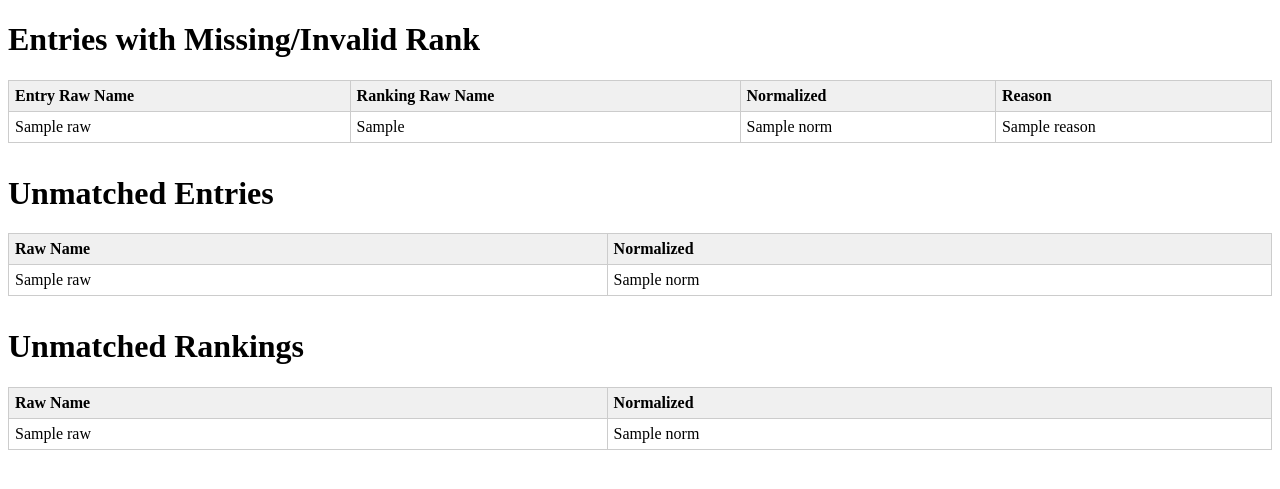
After one commit to JohnNita83/tennis_ranking_app, a Flask app: template templates/entries_debug.html in a window 1280 px wide. The commit adds this page. Shown: the top 489 px of the page. Run offline with Flask 3, Linux system fonts and the light colour scheme; the template is opened without the code that fills it: most values are stand-ins (such as "Sample title", 1, 10 or a date in 2020).

Commit message:
Update entry import for matching capitalization and special characters

```diff
--- a/app.py
+++ b/app.py
@@ -6,12 +6,19 @@ from datetime import datetime, date, timedelta
 from tournament_fetcher import fetch_tournament_details
 from ranking_fetcher import fetch_category_for_week
 import pandas as pd
-from flask import Flask, render_template, request, redirect, url_for, flash
+from flask import Flask, render_template, request, redirect, url_for, flash, jsonify
 import requests
 from bs4 import BeautifulSoup
 import unicodedata
 import re
 import numpy as np
+from services.entries import load_entries
+from services.rankings import load_rankings
+from services.match import match_entries_to_rankings
+from utils.names import normalize_name
+from services.match import debug_matches
+from rapidfuzz import process
+
 
 COOKIE_FILE = Path(__file__).with_name("cookie.txt")
 
@@ -44,6 +51,9 @@ POINT_COLUMNS = [
 
 app = Flask(__name__)
 app.secret_key = "IWA@1StJohns"
+app.config['TEMPLATES_AUTO_RELOAD'] = True
+app.config['ENV'] = 'development'
+app.config['DEBUG'] = True
 
 @app.route("/health")
 def health():
@@ -465,8 +475,8 @@ def clean_seed(seed) -> str:
     return str(seed).strip()
 
 def sort_entries(df):
-    # Normalize draw column
-    df["draw_lower"] = df["draw"].str.lower()
+    # Normalize Draw column (capital D)
+    df["draw_lower"] = df["Draw"].astype(str).str.lower()
 
     # Assign priority
     df["draw_priority"] = np.select(
@@ -487,18 +497,14 @@ def sort_entries(df):
     df["reserve_num"] = df["draw_lower"].str.extract(r"(\d+)").astype(float)
     df["reserve_num"] = df["reserve_num"].fillna(9999)
 
-    # Custom sort logic:
-    # - maindraw → by rank
-    # - qualification → by rank
-    # - reserve → by reserve_num then text (ignore rank)
-    # - exclude → just priority, no further sort
+    # Custom sort logic
     df_sorted = df.sort_values(
         by=["draw_priority", "reserve_num", "draw_lower", "rank"],
-        ascending=[True, True, True, True],
-        key=lambda col: col if col.name != "rank" else col  # rank only matters for maindraw/qualification
+        ascending=[True, True, True, True]
     )
 
     return df_sorted.drop(columns=["draw_lower", "draw_priority", "reserve_num"])
+
 
 
 def format_display_name(s: str) -> str:
@@ -519,23 +525,14 @@ def format_display_name(s: str) -> str:
     tokens = s.split()
     return " ".join(cap_token(t) for t in tokens if t)
 
-def normalize_name_key(s: str) -> str:
-    if not isinstance(s, str):
-        return ""
-    s = unicodedata.normalize("NFKD", s)
-    s = "".join(ch for ch in s if not unicodedata.combining(ch))
-    # Replace all apostrophe variants with ASCII '
-    for bad in ["’", "‘", "`", "´", "ʼ", "\u2019", "\u2018", "\u02BC"]:
-        s = s.replace(bad, "'")
-    s = s.lower()
-    s = re.sub(r"\s+", " ", s).strip()
-    if "," in s:
-        parts = [p.strip() for p in s.split(",")]
-        if len(parts) == 2:
-            return parts[1] + " " + parts[0]
-    return s
 
-
+if app.config["ENV"] == "development":
+    @app.after_request
+    def add_header(response):
+        response.headers["Cache-Control"] = "no-store, no-cache, must-revalidate, max-age=0"
+        response.headers["Pragma"] = "no-cache"
+        response.headers["Expires"] = "0"
+        return response
 @app.route("/")
 def home():
     updated = request.args.get("updated") == "1"
@@ -641,8 +638,6 @@ def rankings():
         updated_at=updated_at,
         q=q,  # pass search term to template
     )
-
-
 
 
 @app.route("/database", methods=["GET", "POST"])
@@ -895,6 +890,109 @@ def delete_tournament(row_id):
     conn.close()
     return redirect(url_for("tournaments", player=player_name, age_group=age_group))
 
+from services.entries import load_entries
+
+@app.route("/entries_debug")
+def entries_debug():
+    try:
+        tournament_id = request.args.get("tournament_id")
+        event_id = request.args.get("event_id", type=int)
+
+        # Fetch the event page
+        url = f"https://ti.tournamentsoftware.com/sport/event.aspx?id={tournament_id}&event={event_id}"
+        headers = {"User-Agent": "Mozilla/5.0", "Cookie": load_cookie()}
+        resp = requests.get(url, headers=headers)
+        resp.raise_for_status()
+
+        # Parse entries table
+        tables = pd.read_html(resp.text)
+        entries_df = tables[1].copy()
+        entries_df = entries_df.rename(columns={"Player": "player"})
+        entries_df["player_norm"] = entries_df["player"].apply(normalize_name)
+
+        # Load rankings
+        rankings_df = load_rankings().copy()
+        rankings_df.columns = [c.strip().lower().replace(" ", "_") for c in rankings_df.columns]
+        rankings_df["player_norm"] = rankings_df["player"].astype(str).apply(normalize_name)
+
+        # Merge entries with rankings on normalized name
+        merged_df = entries_df.merge(rankings_df, on="player_norm", how="left")
+
+        # 1. Unmatched entries
+        unmatched_entries = []
+        for key in set(entries_df["player_norm"]) - set(rankings_df["player_norm"]):
+            raw = entries_df.loc[entries_df["player_norm"] == key, "player"].tolist()
+            unmatched_entries.append({"raw": raw, "norm": key})
+
+        # 2. Unmatched rankings
+        unmatched_rankings = []
+        for key in set(rankings_df["player_norm"]) - set(entries_df["player_norm"]):
+            raw = rankings_df.loc[rankings_df["player_norm"] == key, "player"].tolist()
+            unmatched_rankings.append({"raw": raw, "norm": key})
+
+        # 3. Invalid rank entries (matched but rank is NaN/blank)
+        invalid_rank_entries = []
+        for _, row in merged_df.iterrows():
+            if pd.isna(row.get("rank")) or str(row.get("rank")).strip() == "":
+                invalid_rank_entries.append({
+                    "raw": row.get("player_x", ""),   # entry-side name
+                    "rank_player": row.get("player_y", ""),  # ranking-side name
+                    "norm": row["player_norm"],
+                    "reason": "no valid rank"
+                })
+
+        return render_template(
+            "entries_debug.html",
+            unmatched_entries=unmatched_entries,
+            unmatched_rankings=unmatched_rankings,
+            invalid_rank_entries=invalid_rank_entries
+        )
+
+    except Exception as e:
+        return f"❌ Error: {str(e)}"
+
+
+
+@app.route("/entries")
+def entries_page():
+    tournament_id = request.args.get("tournament_id")
+    event_id = request.args.get("event_id", type=int)
+
+    url = f"https://ti.tournamentsoftware.com/sport/event.aspx?id={tournament_id}&event={event_id}"
+    headers = {"User-Agent": "Mozilla/5.0", "Cookie": load_cookie()}
+    resp = requests.get(url, headers=headers)
+    resp.raise_for_status()
+
+    # --- Load entries via pandas ---
+    tables = pd.read_html(resp.text)
+    entries_df = tables[1]  # adjust index if needed
+    entries_df = entries_df.rename(columns={"Player": "player"})
+    entries_df["player_norm"] = entries_df["player"].apply(normalize_name)
+
+    # Load rankings
+    rankings_df = load_rankings()
+    rankings_df["name_norm"] = rankings_df["name"].apply(normalize_name)
+
+
+
+    # --- Debug mismatches (prints to console/logs) ---
+    debug_matches(entries_df, rankings_df)
+
+    # --- Return something to the browser ---
+    # Option A: render a template
+    return render_template(
+        "entries.html",
+        entries=entries_df.to_dict(orient="records"),
+        rankings=rankings_df.to_dict(orient="records")
+    )
+
+    # Option B: return JSON for quick testing
+    # return jsonify({
+    #     "entries": entries_df.to_dict(orient="records"),
+    #     "rankings": rankings_df.to_dict(orient="records")
+    # })
+
+
 
 @app.route("/import_entries/<tournament_id>", methods=["GET", "POST"])
 def import_entries(tournament_id):
@@ -924,12 +1022,6 @@ def import_entries(tournament_id):
         # Normalize column names
         entries_df.columns = [c.strip().lower().replace(" ", "_") for c in entries_df.columns]
 
-        # Normalized key for matching
-        entries_df["player_norm"] = entries_df["player"].apply(normalize_name_key)
-        print("Formatted entries sample (after formatting):\n", entries_df[["player", "player_norm"]].head(10))
-        print("Entries sample:\n", entries_df[["player", "player_norm"]].head(20))
-
-
         # Rankings
         rankings_df = load_rankings().copy()
         rankings_df.columns = [c.strip().lower().replace(" ", "_") for c in rankings_df.columns]
@@ -938,12 +1030,6 @@ def import_entries(tournament_id):
             rankings_df.rename(columns={"player_name": "player"}, inplace=True)
         if "agegroup" not in rankings_df.columns and "age_group" in rankings_df.columns:
             rankings_df.rename(columns={"age_group": "agegroup"}, inplace=True)
-
-        # Normalize names for matching
-        rankings_df["player_norm"] = rankings_df["player"].apply(normalize_name_key)
-        print("Rankings sample (debug):\n", rankings_df[["player", "player_norm"]].head(50))
-        import sys; sys.stdout.flush()
-        raise RuntimeError("Stopped after rankings debug (temporary)")
 
 
         # Filter latest week
@@ -973,6 +1059,23 @@ def import_entries(tournament_id):
         # Debug merged view
         print("Merged sample:\n", merged_df[["player", "player_norm", "rank"]].head(10))
 
+        # Merge entries with rankings on normalized name
+    merged_df = entries_df.merge(rankings_df, on="player_norm", how="left")
+
+    # Fuzzy match fallback for players with missing rank
+    for idx, row in merged_df.iterrows():
+        if pd.isna(row.get("rank")) or str(row.get("rank")).strip() == "" or row.get("rank") == 999:
+            # Try fuzzy match against rankings
+            match = process.extractOne(row["player_norm"], rankings_df["player_norm"].tolist())
+            if match and match[1] >= 85:  # threshold score
+                candidate = match[0]
+                rank_row = rankings_df[rankings_df["player_norm"] == candidate].iloc[0]
+                # Fill in missing fields from the matched ranking row
+                for col in ["rank", "wtn", "ranking_points", "year_of_birth", "tournaments", "province", "agegroup"]:
+                    if col in rank_row:
+                        merged_df.at[idx, col] = rank_row[col]
+
+
         merged_df = sort_entries(merged_df)
         entries = merged_df.to_dict(orient="records")
 
@@ -987,7 +1090,6 @@ def import_entries(tournament_id):
 
 @app.route("/entries/<tournament_id>")
 def entries(tournament_id):
-    print("HIT /entries (start)")
     event_id = request.args.get("event_id", type=int)
     if not event_id:
         return "Missing event_id", 400
@@ -996,56 +1098,66 @@ def entries(tournament_id):
     headers = {"User-Agent": "Mozilla/5.0", "Cookie": load_cookie()}
     resp = requests.get(url, headers=headers)
 
-    try:
-        tables = pd.read_html(resp.text)
-        print(f"Found {len(tables)} tables")
-        print("Raw entries table sample (before formatting):\n", tables[1].head())
-    except ValueError as e:
-        print("pd.read_html failed:", e)
-        with open("debug.html", "w", encoding="utf-8") as f:
-            f.write(resp.text)
-        return "No tables found in response", 500
+    tables = pd.read_html(resp.text)
+    entries_df = tables[1].copy()
 
-    # Use entries table once (do not overwrite later)
-    entries_df = tables[1].copy()
-    entries_df.columns = ["draw", "player", "seed"] + [f"col{i}" for i in range(3, len(entries_df.columns))]
-    entries_df["player"] = entries_df["player"].astype(str).apply(format_display_name)
-    entries_df["seed"] = entries_df["seed"].apply(clean_seed)
-    entries_df.columns = [c.strip().lower().replace(" ", "_") for c in entries_df.columns]
+    # Fix column names: Unnamed:0 is actually the Draw column
+    entries_df.rename(columns={"Unnamed: 0": "Draw", "Player": "player"}, inplace=True)
 
-    # Optional: normalized key if you want to match here too
-    entries_df["player_norm"] = entries_df["player"].apply(normalize_name_key)
-    print("Formatted entries sample (after formatting):\n", entries_df[["player", "player_norm"]].head(10))
-    print("Entries sample (debug):\n", entries_df[["player", "player_norm"]].head(20))
+    # Normalize player names
+    entries_df["player_norm"] = entries_df["player"].apply(normalize_name)
 
-
+    # Load rankings
     rankings_df = load_rankings().copy()
     rankings_df.columns = [c.strip().lower().replace(" ", "_") for c in rankings_df.columns]
-    if "player_name" in rankings_df.columns:
-        rankings_df.rename(columns={"player_name": "player"}, inplace=True)
+    rankings_df["player_norm"] = rankings_df["player"].astype(str).apply(normalize_name)
 
+    # Convert rank to numeric
+    rankings_df["rank_num"] = pd.to_numeric(rankings_df["rank"], errors="coerce")
+
+    # Keep only the latest week
     latest_week = rankings_df["week"].max()
     latest_rankings = rankings_df[rankings_df["week"] == latest_week].copy()
 
-    # Simple merge by display name (less reliable) — consider player_norm instead
+    # For each player_norm, keep the lowest rank across all age groups
     best_rankings = (
-        latest_rankings.sort_values("rank", key=lambda x: pd.to_numeric(x, errors="coerce"))
-        .groupby("player", as_index=False)
-        .first()
+        latest_rankings.loc[latest_rankings.groupby("player_norm")["rank_num"].idxmin()]
+        .reset_index(drop=True)
     )
 
-    merged_df = entries_df.merge(best_rankings, on="player", how="left")
+    # Drop duplicate player column before merge
+    best_rankings = best_rankings.drop(columns=["player"])
+
+    # Merge on player_norm only
+    merged_df = entries_df.merge(best_rankings, on="player_norm", how="left")
+
+    # Fill missing ranks with 999
     merged_df["rank"] = pd.to_numeric(merged_df["rank"], errors="coerce").fillna(999).astype(int)
-    if "agegroup" in merged_df.columns:
-        merged_df["agegroup"] = merged_df["agegroup"].fillna("N/A")
-    for col in ["wtn", "ranking_points", "year_of_birth", "tournaments", "province"]:
+
+    # Debug check
+    print("Merged columns:", merged_df.columns.tolist())
+    print(merged_df.head())
+
+    # Clean Seed column: replace NaN with empty string
+    merged_df["Seed"] = merged_df["Seed"].fillna("")
+
+    # Replace NaN in all other ranking columns with "N/A"
+    ranking_cols = [
+        "member_id", "year_of_birth", "wtn", "ranking_points", "total_points",
+        "tournaments", "avg_points", "province", "agegroup", "week", "updatedat"
+    ]
+    for col in ranking_cols:
         if col in merged_df.columns:
             merged_df[col] = merged_df[col].fillna("N/A")
 
+    # ✅ Apply your custom sort
     merged_df = sort_entries(merged_df)
+
+
     entries = merged_df.to_dict(orient="records")
+    return render_template("entries.html", tournament_id=tournament_id, event_id=event_id, entries=entries)
 
-    return render_template("entries.html", tournament_id=tournament_id, event_id=event_id, entries=entries)
+
 
 
 @app.route("/player")
@@ -1071,6 +1183,10 @@ def player():
 
     return render_template("player.html", name=name, rows=rows, age_groups=AGE_GROUPS)
 
+# Add this near the bottom of app.py, before app.run
+print("Registered routes:")
+for rule in app.url_map.iter_rules():
+    print(rule)
 
 if __name__ == "__main__":
     app.run(host="0.0.0.0", port=5000, debug=True)
--- a/templates/entries.html
+++ b/templates/entries.html
@@ -1,6 +1,6 @@
 {% extends "base.html" %}
 {% block content %}
-<h2>Entries for Tournament {{ tournament_id }}</h2>
+<h2 style="padding:30px 0;">Entries for Tournament {{ tournament_name }}</h2>
 
 <div class="table-responsive" style="overflow-x: auto; white-space: nowrap;">
   <table class="table table-sm table-striped align-middle">
@@ -22,9 +22,9 @@
       {% for entry in entries %}
       <tr>
         <td>{{ loop.index }}</td>
-        <td>{{ entry.draw }}</td>
+        <td>{{ entry.Draw }}</td>
         <td>{{ entry.player }}</td>
-        <td>{{ entry.seed }}</td>
+        <td>{{ entry.Seed }}</td>
         <td>{{ entry.rank }}</td>
         <td>{{ entry.agegroup }}</td>
         <td>{{ entry.wtn }}</td>
--- /dev/null
+++ b/templates/entries_debug.html
@@ -0,0 +1,43 @@
+<!DOCTYPE html>
+<html>
+<head>
+    <title>Entries Debug</title>
+    <style>
+        table { border-collapse: collapse; width: 100%; margin-bottom: 2em; }
+        th, td { border: 1px solid #ccc; padding: 6px; text-align: left; }
+        th { background: #f0f0f0; }
+    </style>
+</head>
+<body>
+
+    <h1>Entries with Missing/Invalid Rank</h1>
+    <table>
+        <tr><th>Entry Raw Name</th><th>Ranking Raw Name</th><th>Normalized</th><th>Reason</th></tr>
+        {% for item in invalid_rank_entries %}
+        <tr>
+            <td>{{ item.raw }}</td>
+            <td>{{ item.rank_player }}</td>
+            <td>{{ item.norm }}</td>
+            <td>{{ item.reason }}</td>
+        </tr>
+        {% endfor %}
+    </table>
+
+    <h1>Unmatched Entries</h1>
+    <table>
+        <tr><th>Raw Name</th><th>Normalized</th></tr>
+        {% for item in unmatched_entries %}
+        <tr><td>{{ item.raw|join(', ') }}</td><td>{{ item.norm }}</td></tr>
+        {% endfor %}
+    </table>
+
+    <h1>Unmatched Rankings</h1>
+    <table>
+        <tr><th>Raw Name</th><th>Normalized</th></tr>
+        {% for item in unmatched_rankings %}
+        <tr><td>{{ item.raw|join(', ') }}</td><td>{{ item.norm }}</td></tr>
+        {% endfor %}
+    </table>
+
+</body>
+</html>
```
Also changed, not shown: services/entries.py (added, +26 -0 lines), services/match.py (added, +41 -0 lines), services/rankings.py (added, +10 -0 lines), templates/tournaments.html (+7 -6 lines), utils/names.py (added, +22 -0 lines), .devcontainer/devcontainer.json, rankings.db, 2 other files.
